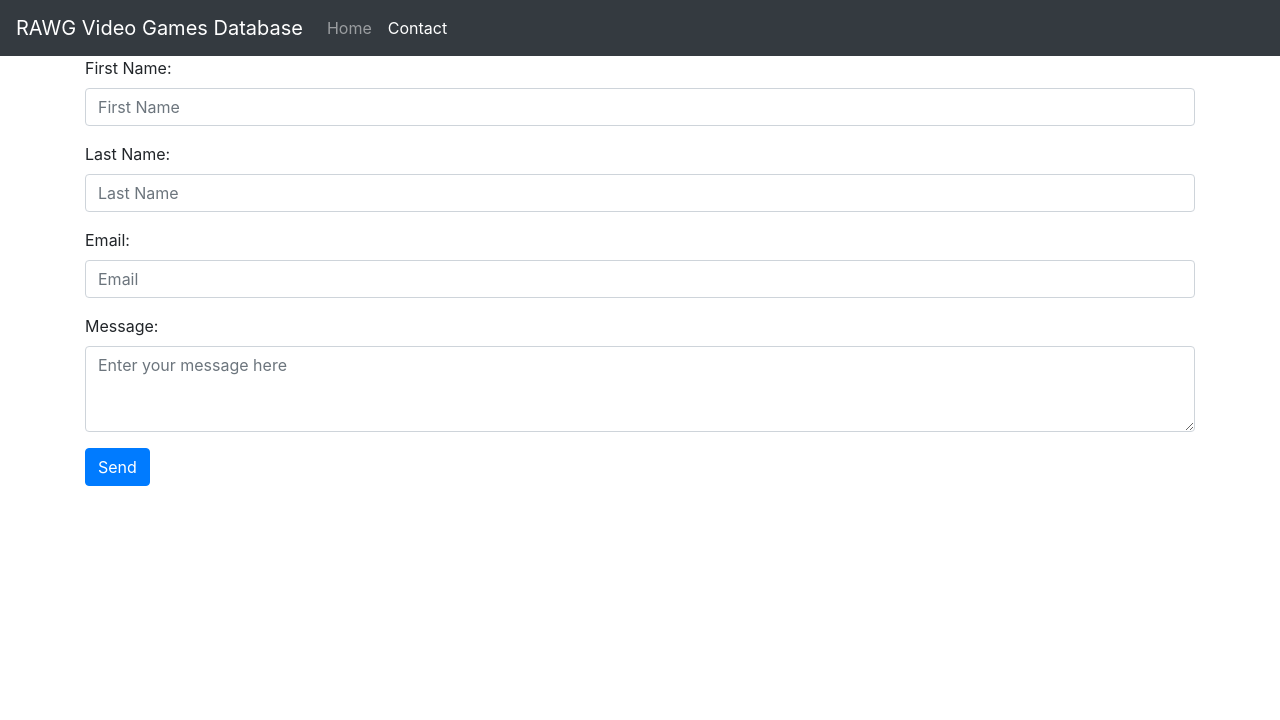
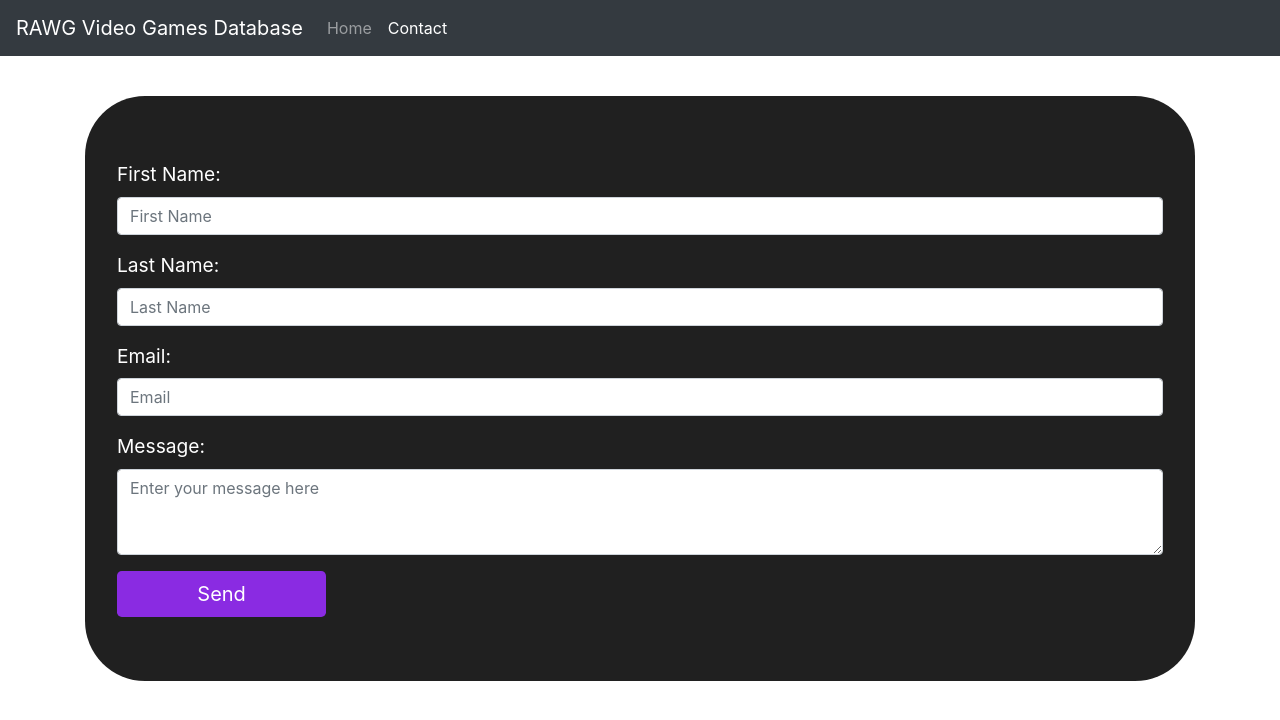
Before and after one commit to mie91/marie-berger-js-frameworks-ca, a React (Create React App) app: page /contact in a window 1280 px wide. Shown: the top 720 px of the page. Built offline with nearby package versions, Linux system fonts and the light colour scheme.

Commit message:
added some styling changes

```diff
--- a/src/components/contact/Contact.js
+++ b/src/components/contact/Contact.js
@@ -4,6 +4,7 @@ import * as yup from "yup";
 import Button from "react-bootstrap/Button";
 import Form from "react-bootstrap/Form";
 import ErrorMessage from "./ErrorMessage";
+import { Jumbotron } from "react-bootstrap";
 
 const schema = yup.object().shape({
   firstName: yup
@@ -35,6 +36,7 @@ function Contact() {
     }
 
     return (
+      <Jumbotron>
         <Form onSubmit={handleSubmit(onSubmit)}>
           <Form.Group>
             <Form.Label>First Name:</Form.Label>
@@ -43,7 +45,9 @@ function Contact() {
               placeholder="First Name"
               ref={register}
             />
-          {errors.firstName && <ErrorMessage>{errors.firstName.message}</ErrorMessage>}
+            {errors.firstName && (
+              <ErrorMessage>{errors.firstName.message}</ErrorMessage>
+            )}
           </Form.Group>
 
           <Form.Group>
@@ -53,13 +57,17 @@ function Contact() {
               placeholder="Last Name"
               ref={register}
             />
-          {errors.lastName && <ErrorMessage>{errors.lastName.message}</ErrorMessage>}
+            {errors.lastName && (
+              <ErrorMessage>{errors.lastName.message}</ErrorMessage>
+            )}
           </Form.Group>
 
           <Form.Group>
             <Form.Label>Email:</Form.Label>
             <Form.Control name="email" placeholder="Email" ref={register} />
-          {errors.email && <ErrorMessage>{errors.email.message}</ErrorMessage>}
+            {errors.email && (
+              <ErrorMessage>{errors.email.message}</ErrorMessage>
+            )}
           </Form.Group>
 
           <Form.Group>
@@ -71,12 +79,14 @@ function Contact() {
               placeholder="Enter your message here"
               ref={register}
             />
-          {errors.message && <ErrorMessage>{errors.message.message}</ErrorMessage>}
+            {errors.message && (
+              <ErrorMessage>{errors.message.message}</ErrorMessage>
+            )}
           </Form.Group>
 
-        <Button type="submit">Send</Button>
-
+          <Button className="btn btn-lg" type="submit">Send</Button>
         </Form>
+      </Jumbotron>
     );
 
 
--- a/src/index.css
+++ b/src/index.css
@@ -11,3 +11,22 @@ code {
   font-family: source-code-pro, Menlo, Monaco, Consolas, 'Courier New',
     monospace;
 }
+
+
+div .jumbotron {
+  margin-top: 40px;
+  border-radius: 60px;
+  background-color: rgb(32, 32, 32);
+  color: white;
+}
+
+form {
+  font-size: 1.2em;
+}
+
+
+form .btn-primary {
+  width: 20%;
+  background-color: blueviolet;
+  border: none;
+}
```
Also changed, not shown: src/components/contact/SuccessMessage.js (added, +11 -0 lines). Lines whose indentation alone changed are shown as unchanged.
